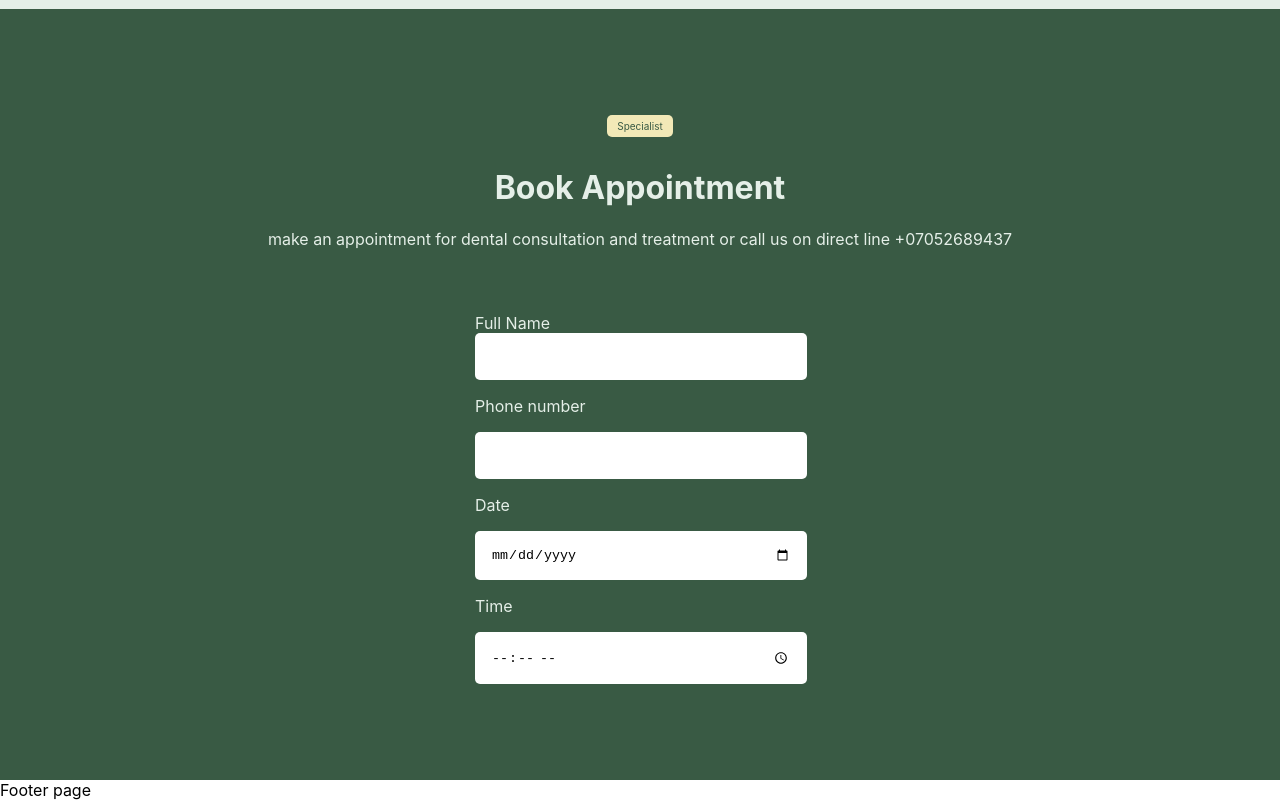
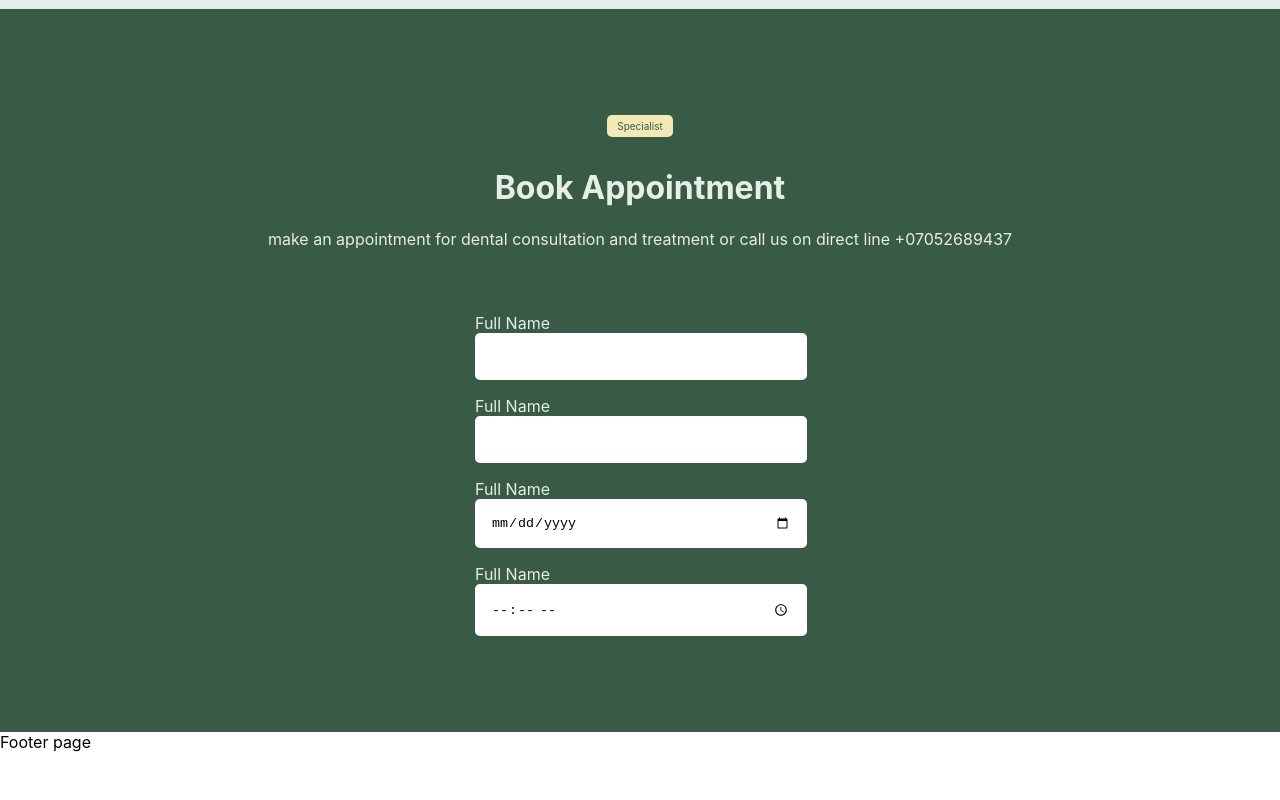
Before and after one commit to MuhammadTurkmen/Dental-Landing-Page-React, a React (Create React App) app: page / in a window 1280 px wide. Shown: the part 3348-4148 px from the top of the page. After the commit the page ends 4100 px from the top, so only its background shows below. Built offline with nearby package versions, Linux system fonts and the light colour scheme.

Commit message:
adding map

```diff
--- a/src/components/BookAppointment .js
+++ b/src/components/BookAppointment .js
@@ -1,5 +1,6 @@
 import React from "react";
 import styled from "styled-components";
+import { inputs } from "../data";
 
 function BookAppointment() {
   return (
@@ -14,19 +15,14 @@ function BookAppointment() {
           </p>
           <form>
             <div className="input-container">
-              <div>
-                <label htmlFor="name">Full Name</label>
-                <input type="text" name="" id="name" />
-              </div>
-
-              <label htmlFor="number">Phone number</label>
-              <input type="number" name="" id="number" />
-
-              <label htmlFor="date">Date</label>
-              <input type="date" name="" id="date" />
-
-              <label htmlFor="time">Time</label>
-              <input type="time" name="" id="time" />
+              {inputs.map(({ id, name, type }) => {
+                return (
+                  <div key={id}>
+                    <label htmlFor={id}>Full Name</label>
+                    <input type={type} id={id} />
+                  </div>
+                );
+              })}
             </div>
           </form>
         </div>
```
